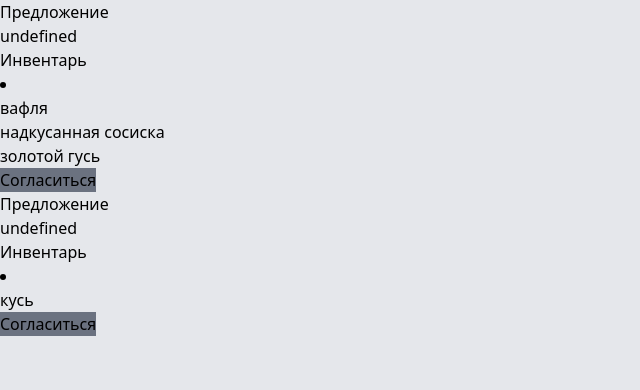
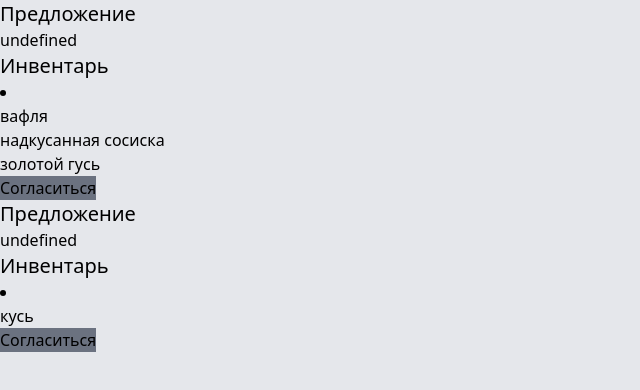
Before and after one commit to lapkiteam/exchange-sim, a Svelte app: page / in a window 1280 px wide. Shown: the top 390 px of the page, without its empty margins (0-640 px from the left). Built offline with nearby package versions, Linux system fonts and the light colour scheme.

Commit message:
feat(PlayerWindow): increase font size to `xl` in `<h2>`

```diff
--- a/src/components/PlayerWindow.svelte
+++ b/src/components/PlayerWindow.svelte
@@ -36,7 +36,9 @@
 
 <div>
   <div>
-    <h2>Предложение</h2>
+    <h2 class={concat([
+      "text-xl"
+    ])}>Предложение</h2>
     <button on:click={() => {
       disofferItem()
     }}>
@@ -44,7 +46,9 @@
     </button>
   </div>
   <div>
-    <h2>Инвентарь</h2>
+    <h2 class={concat([
+      "text-xl"
+    ])}>Инвентарь</h2>
     <li>
       {#each inventory as item, itemIndex}
         <ul>
```
